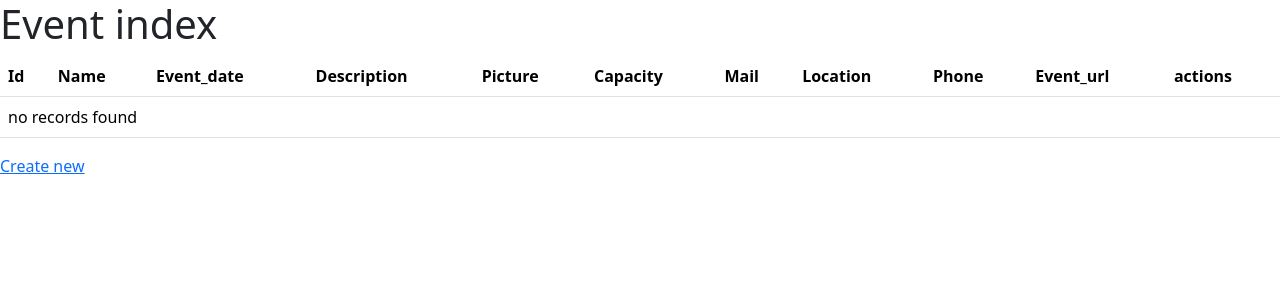
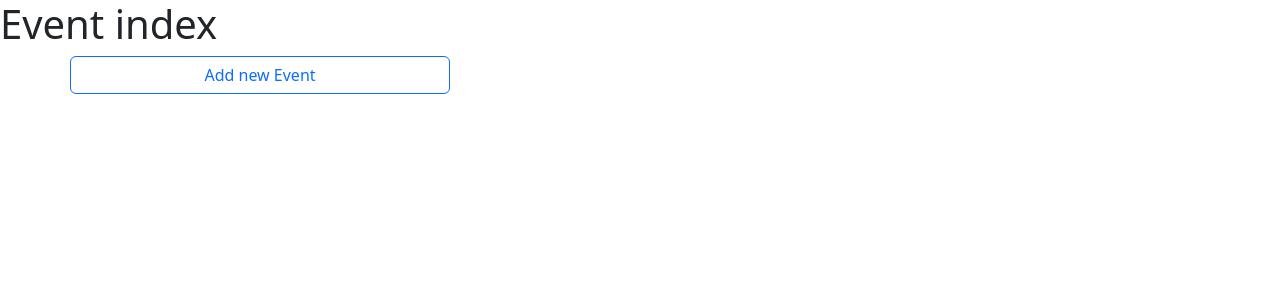
Before and after one commit to Arnaldo1990/BE18_CR6_ArnaldoBismarques, a Symfony app: template templates/event/index.html.twig in a window 1280 px wide. Shown: the top 300 px of the page. Run offline with Twig, Linux system fonts and the light colour scheme; the template is opened without the code that fills it, so the values that code supplies are empty; some libraries are stand-ins or nearby versions.

Commit message:
finished

```diff
--- a/templates/event/index.html.twig
+++ b/templates/event/index.html.twig
@@ -1,51 +1,35 @@
-{% extends 'base.html.twig' %}
-
-{% block title %}Event index{% endblock %}
-
-{% block body %}
+{% extends 'base.html.twig' %} {% block title %}Event index{% endblock %} {% block body %}
 <h1>Event index</h1>
-
-    <table class="table">
-        <thead>
-            <tr>
-                <th>Id</th>
-                <th>Name</th>
-                <th>Event_date</th>
-                <th>Description</th>
-                <th>Picture</th>
-                <th>Capacity</th>
-                <th>Mail</th>
-                <th>Location</th>
-                <th>Phone</th>
-                <th>Event_url</th>
-                <th>actions</th>
-            </tr>
-        </thead>
-        <tbody>
+<div class="container">
+    <div class="row row-cols-3">
         {% for event in events %}
-            <tr>
+        <div>
+            <div class="card" style="width: 18rem;">
+                <img src="{{event.picture}}" class="card-img-top" alt="{{ event.name }}">
+                <div class="card-body">
+                    <p class="card-text">{{ event.name }}</p>
+                    <p class="card-text">{{ event.description }}</p>
+                    <p class="card-text">{{ event.eventDate ? event.eventDate|date('Y-m-d H:i:s') : '' }}</p>
+                    <p class="card-text">{{ event.location }}</p>
+                    <a class="btn btn-outline-success" href="{{ path('app_event_show', {'id': event.id}) }}">Show</a>
+                    <a class="btn btn-outline-warning" href="{{ path('app_event_edit', {'id': event.id}) }}">Edit</a>
+                </div>
+            </div>
+        </div>
+        {#
         <td>{{ event.id }}</td>
         <td>{{ event.name }}</td>
         <td>{{ event.eventDate ? event.eventDate|date('Y-m-d H:i:s') : '' }}</td>
-                <td>{{ event.description }}</td>
         <td>{{ event.picture }}</td>
         <td>{{ event.capacity }}</td>
         <td>{{ event.mail }}</td>
-                <td>{{ event.location }}</td>
         <td>{{ event.phone }}</td>
-                <td>{{ event.eventUrl }}</td>
-                <td>
-                    <a href="{{ path('app_event_show', {'id': event.id}) }}">show</a>
-                    <a href="{{ path('app_event_edit', {'id': event.id}) }}">edit</a>
-                </td>
-            </tr>
-        {% else %}
-            <tr>
-                <td colspan="11">no records found</td>
-            </tr>
+        <td>{{ event.eventUrl }}</td> #}
+    </div>
+</div>
+
+
 {% endfor %}
-        </tbody>
-    </table>
 
-    <a href="{{ path('app_event_new') }}">Create new</a>
-{% endblock %}
+
+<a class="btn btn-outline-primary" href="{{ path('app_event_new') }}">Add new Event</a> {% endblock %}
```
Also changed, not shown: templates/event/new.html.twig (+11 -3 lines). Lines whose indentation alone changed are shown as unchanged.
